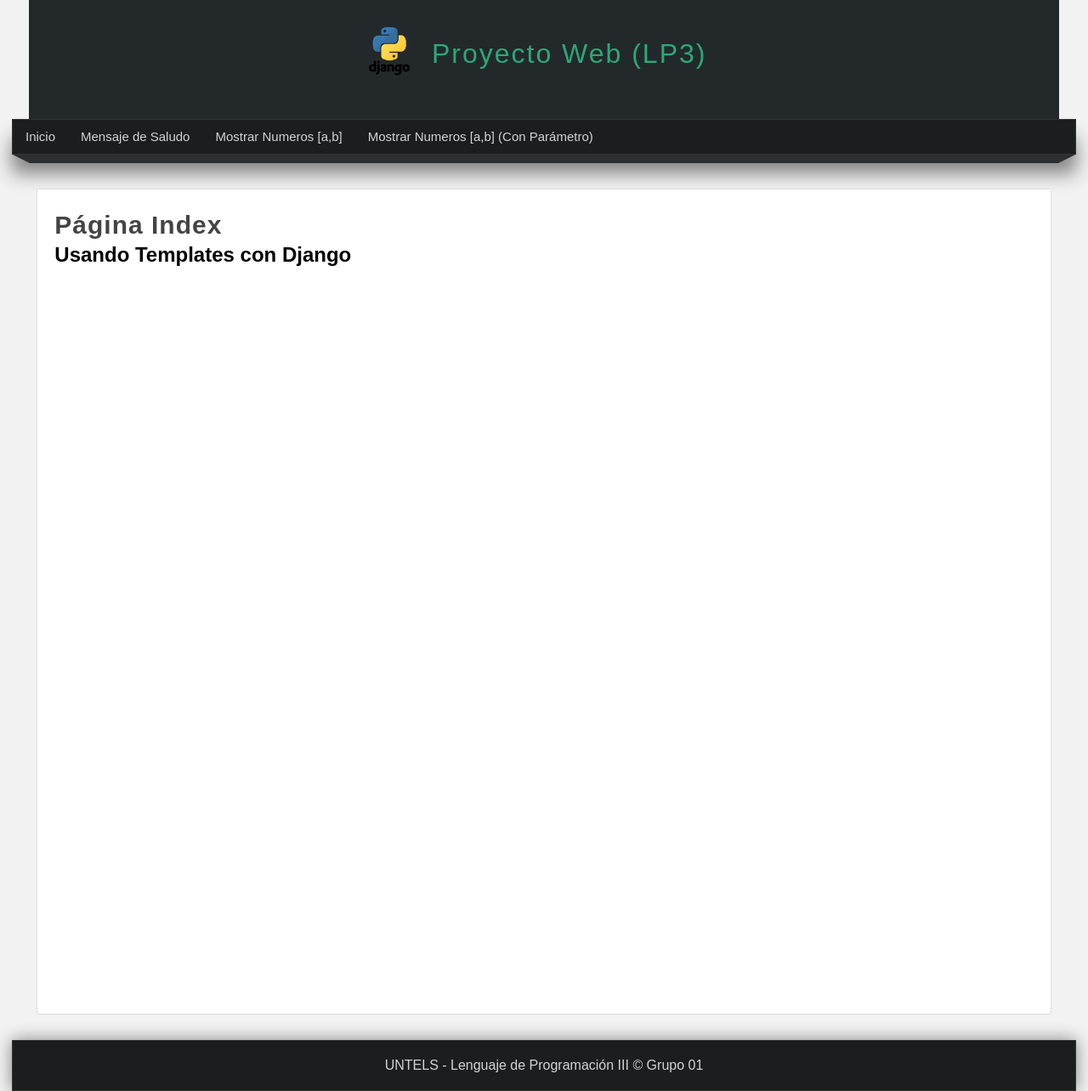
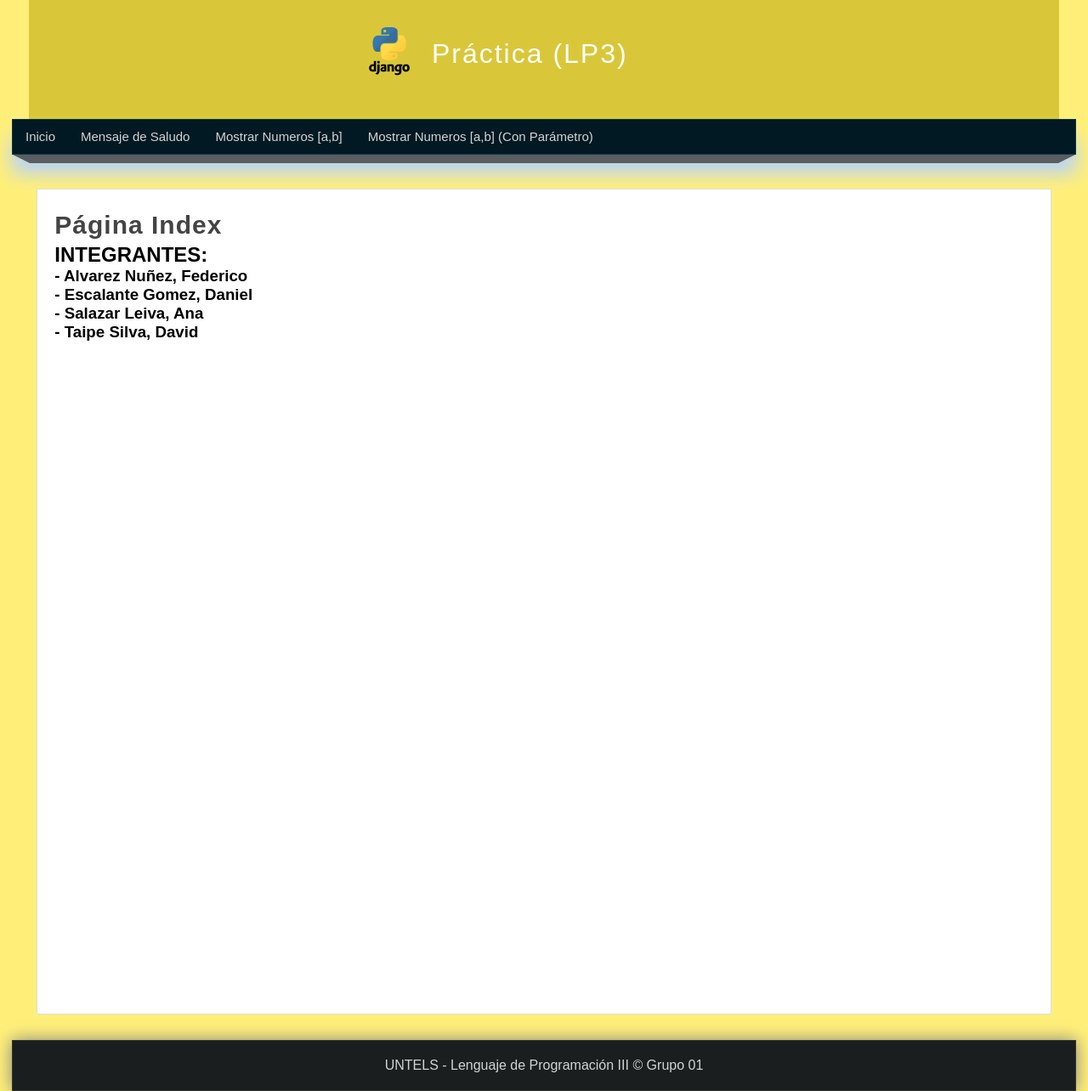
Before and after one commit to David-ATS/Practica, a Django app: page / in a window 1280 px wide. Shown: the whole page at 85% size. Run offline with Django 3.2, Linux system fonts and the light colour scheme.

Commit message:
David Taipe
Commit 3.0

```diff
--- a/Practica/miapp/static/css/style.css
+++ b/Practica/miapp/static/css/style.css
@@ -7,14 +7,14 @@
 }
 
 body{
-    background-color: #f2f2f2;
+    background-color: #ffef79;
 }
 
 /*Estilos de la Cabecera*/
 header{
     width: 1212px;
     height: 140px;
-    background-color: #23282B;
+    background-color: #dac739;
     margin: 0 auto;
 }
 
@@ -39,7 +39,7 @@ header{
     margin-left: 20px;
     letter-spacing: 2px;
     font-weight: lighter;
-    color: #2ba977;
+    color: #ffffff;
 }
 
 /*Estilos para Navegación*/
@@ -49,9 +49,9 @@ nav{
     width: 1250px;
     height: 40px;
     margin: 0 auto;
-    background-color: #1B1E1F;
-    border: 1px solid #333333;
-    box-shadow: 0px 22px 22px gray;
+    background-color: #001922;
+    border: 1px solid #00374b;
+    box-shadow: 0px 22px 22px rgb(180, 210, 255);
     font-size: 15px;
 }
 
@@ -75,7 +75,7 @@ nav ul li a{
 
 /*Efecto en los Hipervínculos*/
 nav ul li a:hover{
-    background: #2ba977;
+    background: #4e80af;
     box-shadow: 0px 0px 0px #444 inset;
     color: white;
     transition: all 300ms;
@@ -90,14 +90,14 @@ nav ul li a:hover{
 .esquina-izquierda{
     display: block;
     border-left: 20px solid transparent;
-    border-top: 10px solid #2B2F30;
+    border-top: 10px solid #5b5d5e;
     float: left;
 }
 
 .esquina-derecha{
     display: block;
     border-right: 20px solid transparent;
-    border-top: 10px solid #2B2F30;
+    border-top: 10px solid #5b5d5e;
     float: right;
 }
 
@@ -106,7 +106,7 @@ nav ul li a:hover{
     display: block;
     width: 1210px;
     height: 10px;
-    background: #2B2F30;
+    background: #5b5d5e;
     float: left;
 
 }
--- a/Practica/miapp/templates/index.html
+++ b/Practica/miapp/templates/index.html
@@ -6,5 +6,9 @@
 
 {% block content %}
     <h1 class="title"> Página Index </h1>
-    <h2> Usando Templates con Django </h2>
+    <h2> INTEGRANTES: </h2>
+    <h3> - Alvarez Nuñez, Federico </h3>
+    <h3> - Escalante Gomez, Daniel </h3>
+    <h3> - Salazar Leiva, Ana </h3>
+    <h3> - Taipe Silva, David </h3>
 {% endblock content %}
--- a/Practica/miapp/templates/layout.html
+++ b/Practica/miapp/templates/layout.html
@@ -16,8 +16,8 @@
         <header>
             <div id="logotipo">
                 <img src="{% static 'images/LogoDJango.png' %}" />
-                <h1>
-                    Proyecto Web (LP3)
+                <h1 style="text-align: center;">
+                       Práctica (LP3)
                 </h1>
             </div>
         </header>
```
